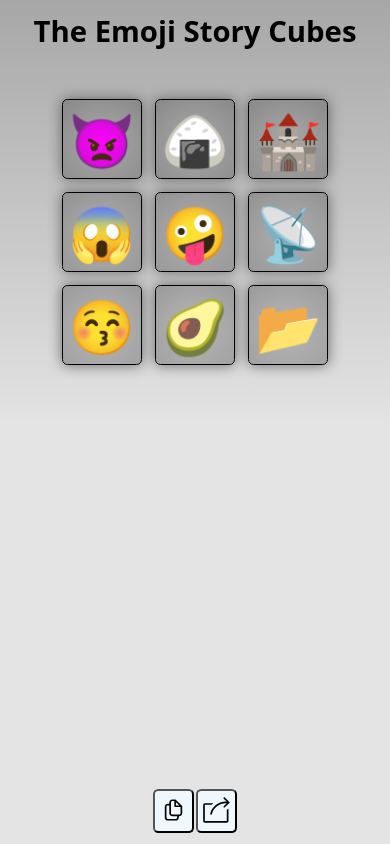
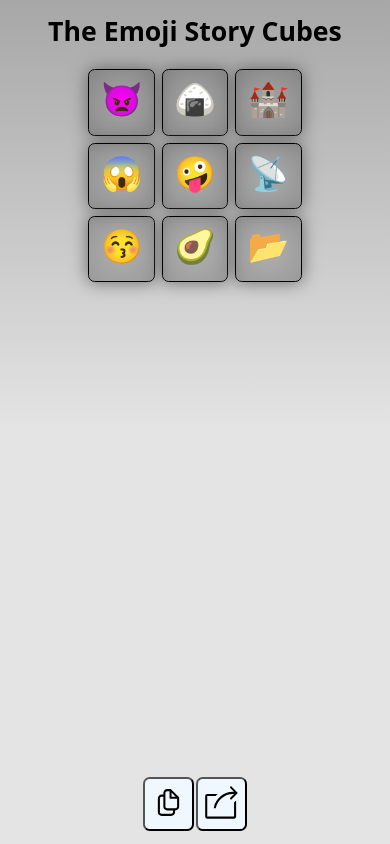
Before and after one commit to a13ks3y/emoji-story-cubes, a website: page www/index.html in a window 390 px wide. Drawn offline with Linux system fonts and the light colour scheme; some packages are replaced by stand-ins of ours; no server answers.

Commit message:
refactor css, replace logo

```diff
--- a/www/css/index.css
+++ b/www/css/index.css
@@ -1,6 +1,8 @@
 * {
     -webkit-tap-highlight-color: rgba(0,0,0,0); /* make transparent link selection, adjust last value opacity 0 to 1.0 */
     box-sizing: border-box;
+    padding: 0;
+    margin: 0;
 }
 
 body {
@@ -10,13 +12,10 @@
     background-color:#E4E4E4;
     background-image:linear-gradient(to bottom, #A7A7A7 0%, #E4E4E4 51%);
     font-family: system-ui, -apple-system, -apple-system-font, 'Segoe UI', 'Roboto', sans-serif;
-    font-size:12px;
     height:100vh;
-    margin:0px;
-    padding:0px;
+    margin:0;
     /* Padding to avoid the "unsafe" areas behind notches in the screen */
     padding: env(safe-area-inset-top, 0px) env(safe-area-inset-right, 0px) env(safe-area-inset-bottom, 0px) env(safe-area-inset-left, 0px);
-/*     text-transform:uppercase; */
     width:100%;
     text-align: center;
 }
@@ -63,19 +62,14 @@
 
 
 html, body {
+    font-size: 12px;
     text-align: center;
-    font-size: 12px;
     width: 100%;
     height: 100%;
     position: absolute;
     left: 0; top: 0;
     right: 0; bottom: 0;
     overflow: hidden;
-}
-
-* {
-    padding: 0;
-    margin: 0;
 }
 
 body {
@@ -95,32 +89,35 @@
     flex-direction: row;
     align-items: center;
     justify-content: center;
-    flex-grow: 1;
 }
 
 main {
     user-select: none;
     display: grid;
-    flex: 1;
-    grid-template-rows: repeat(3, 13.666rem);
-    grid-template-columns: repeat(3, 13.666rem);
-    grid-gap: 1.666rem;
+    flex: auto;
+    grid-template-rows: repeat(3, 1fr);
+    grid-template-columns: repeat(3, 1fr);
+    grid-gap: 0.666rem;
 }
 main .cube {
-    width: 13rem;
-    height: 13rem;
-    font-size: 7.77rem;
+    width: 6.66rem;
+    height: 6.66rem;
+    font-size: 3.33rem;
     background: radial-gradient(
             rgba(127, 127, 127, 0.44) 27%,
             rgba(32, 32, 32, 0.3) 100%
     );
+    text-align: center;
+    line-height: 5.66rem;
+    vertical-align: middle;
     border: 1px solid black;
     border-radius: 0.666rem;
     box-shadow: 0 0 1.666rem #666;
 }
 
 h1 {
-    font-size: 3.666rem;
+    font-size: 2.666rem;
+    font-weight: bold;
 }
 
 h3 {
@@ -137,61 +134,29 @@
 
 @media (max-width: 1024px) {
     html, body {
-        font-size: 18px;
-    }
-    main {
-        grid-template-rows: repeat(3, 7.77rem);
-        grid-template-columns: repeat(3, 7.77rem);
-    }
-    main .cube {
-        width: 7.2rem;
-        height: 7.2rem;
-        font-size: 4.666rem;
-        line-height: 6.333rem;
-        vertical-align: middle;
-
+        font-size: 14px;
     }
 }
 
 @media (max-width: 720px) {
     html, body {
-        font-size: 10px;
-    }
-    main {
-        grid-template-rows: repeat(3, 6.99rem);
-        grid-template-columns: repeat(3, 6.99rem);
-    }
-    main .cube {
-        width: 6.66rem;
-        height: 6.66rem;
-        font-size: 3.333rem;
+        font-size: 12px;
     }
 }
 
 @media (max-width: 420px) {
     html, body {
-        font-size: 8px;
-    }
-    main {
-        grid-template-rows: repeat(3, 9.99rem);
-        grid-template-columns: repeat(3, 9.99rem);
-    }
-    main .cube {
-        width: 9.99rem;
-        height: 9.99rem;
-        font-size: 6.66rem;
-        line-height: 9.99rem;
-        vertical-align: middle;
-        border-radius: 0.666rem;
-        box-shadow: 0 0 1.666rem #666;
+        font-size: 10px;
     }
 }
+
 
 footer {
     display: flex;
     flex-direction: column;
     justify-content: space-between;
     flex-grow: 1;
+
 }
 
 footer article {
```
Also changed, not shown: config.xml (+7 -2 lines), www/img/logo.png.
